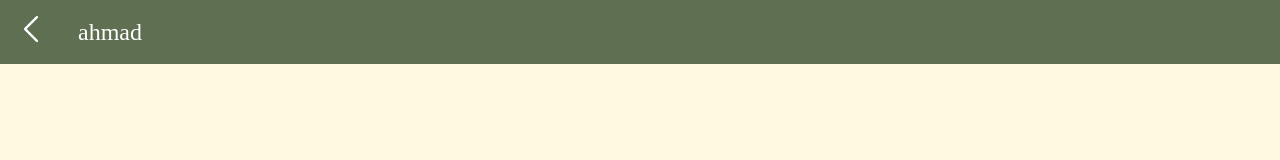
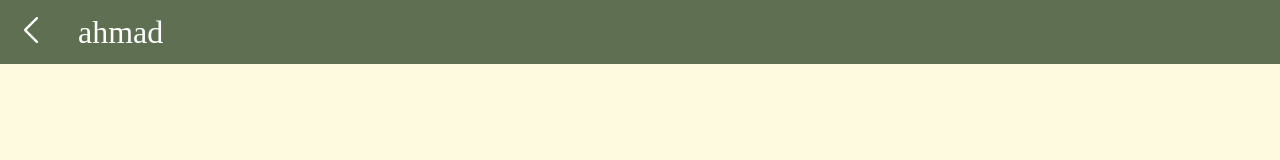
Before and after one commit to marzie-nd/teletxt, a React (Create React App) app: page /chats in a window 1280 px wide. Both pictures are taken after a click on the element "ahmad". Shown: the top 160 px of the page. Built offline with nearby package versions, Linux system fonts and the light colour scheme; a web font is replaced by a local one.

Commit message:
Refactor Header component

```diff
--- a/src/components/Header.jsx
+++ b/src/components/Header.jsx
@@ -1,12 +1,10 @@
-import Back from "./Back";
 import "./Header.scss";
 
-const Header = ({ headerTitle, onBack, toggleVisible }) => {
+const Header = ({children}) => {
 
   return (
     <div className="header">
-      {toggleVisible && <Back onBack={onBack}/>}
-      <div>{headerTitle}</div>
+      {children}
     </div>
   );
 };
--- a/src/components/Header.scss
+++ b/src/components/Header.scss
@@ -7,9 +7,3 @@
     gap: 2rem;
     padding-left: 1rem;
 }
-
-.header div {
-    color: white;
-    font-size: 1.5rem;
-    font-weight: 400;
-}
--- a/src/pages/Chats.jsx
+++ b/src/pages/Chats.jsx
@@ -1,8 +1,10 @@
+import { useState } from "react";
 import ChatList from "../components/ChatList";
+import ChatPage from "../components/ChatPage";
 import Header from "../components/Header";
 import Search from "../components/Search";
-import ChatPage from "../components/ChatPage";
-import { useState } from "react";
+import Back from "../components/Back"
+import "./Chats.scss";
 
 const Chats = () => {
   const [users, setUsers] = useState(["ahmad", "milad", "maman"]);
@@ -44,7 +46,7 @@ const Chats = () => {
     const newUser = users.filter((user) => user !== userToDelete);
     setUsers(newUser);
 
-    const {[userToDelete]: deletedUserHistory, ...remainingChatHistory} = chatHistory;
+    const { [userToDelete]: deletedUserHistory, ...remainingChatHistory } = chatHistory;
     setChatHistory(remainingChatHistory);
 
     if (selectedUser === userToDelete) {
@@ -56,11 +58,10 @@ const Chats = () => {
     <div className="chats">
       {selectedUser ? (
         <>
-          <Header
-            headerTitle={selectedUser}
-            onBack={handleBack}
-            toggleVisible={toggleVisible}
-          />
+          <Header>
+            <Back onBack={handleBack}></Back>
+            <h1>{selectedUser}</h1>
+          </Header>
           <ChatPage
             selectedUser={selectedUser}
             users={users}
@@ -71,7 +72,7 @@ const Chats = () => {
         </>
       ) : (
         <>
-          <Header headerTitle="TeLeTxt" onBack={`{style: display:"none"}`} />
+          <Header><h1>TeleTxt</h1></Header>
           <Search />
           <ChatList
             users={users}
--- /dev/null
+++ b/src/pages/Chats.scss
@@ -0,0 +1,5 @@
+h1 {
+    color: white;
+    font-size: xx-large;
+    font-weight: 300;
+}
```
